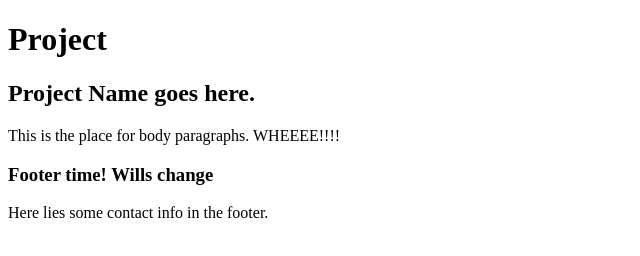
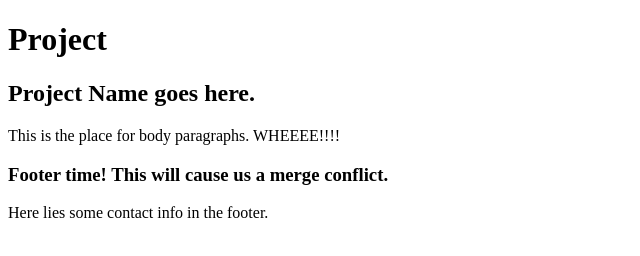
Before and after one commit to FRC4944/MartyAndWill, a plain HTML site: page src/index.html in a window 1280 px wide. Shown: the whole page, without its empty margins (0-640 px from the left). Drawn offline with Linux system fonts and the light colour scheme.

Commit message:
changed footer to cause merge conflict.

```diff
--- a/src/index.html
+++ b/src/index.html
@@ -10,7 +10,7 @@
     <h1>Project</h1>
     <h2>Project Name goes here.</h2>
     <p>This is the place for body paragraphs.  WHEEEE!!!!</p>
-    <h3>Footer time! Wills change</h3>
+    <h3>Footer time!  This will cause us a merge conflict.</h3>
     <p>Here lies some contact info in the footer.</p>
   </body>
 </html>
```
